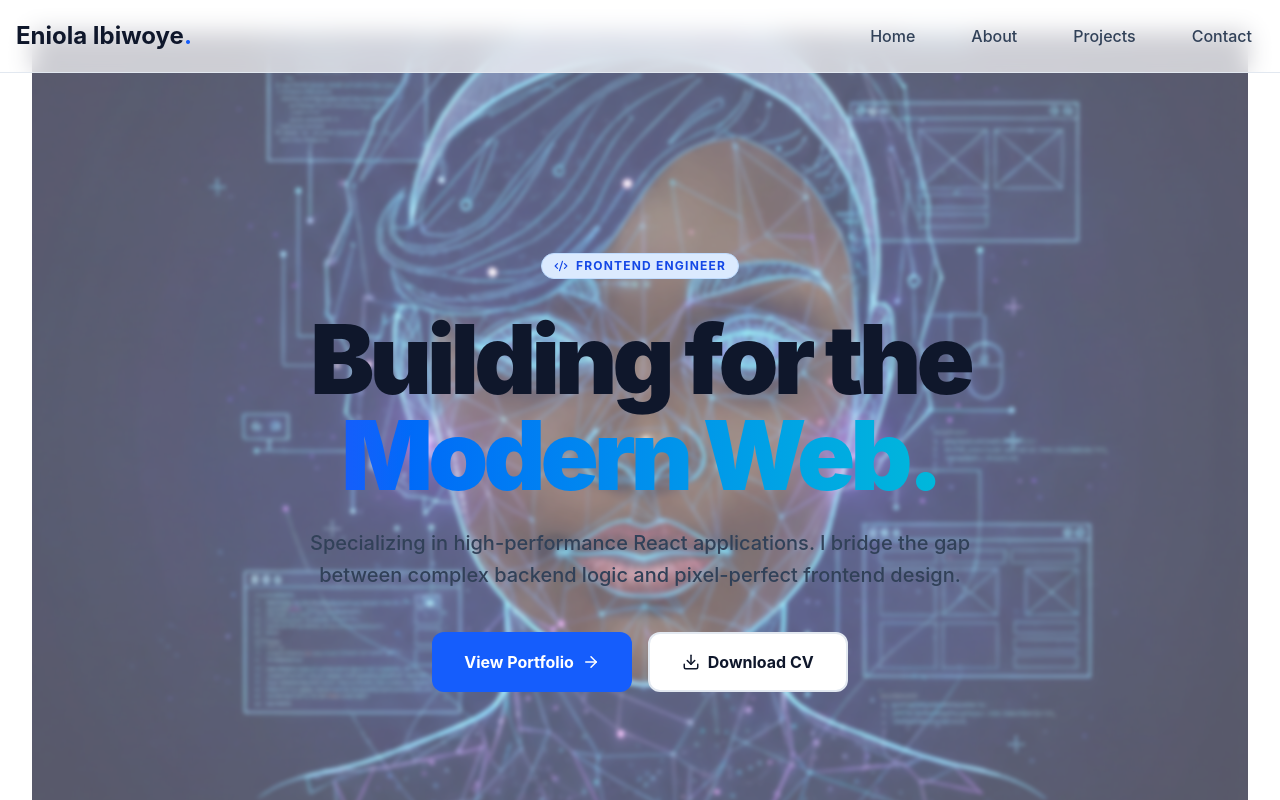
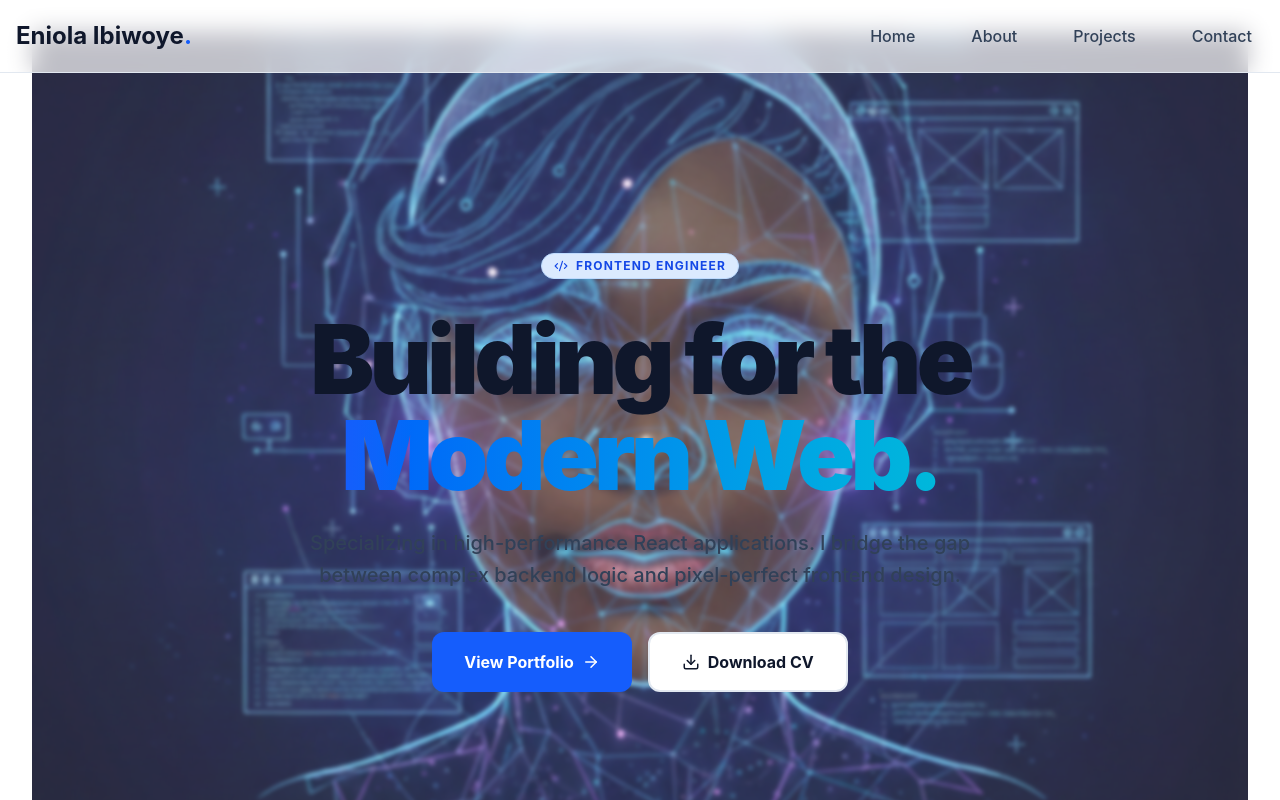
Before and after one commit to Niwani/my-portfolio, a React (Vite) app: page / in a window 1280 px wide. Shown: the top 800 px of the page. Built offline with nearby package versions, Linux system fonts and the light colour scheme.

Commit message:
feat: complete portfolio v1.0 and optimize assets

```diff
--- a/src/components/Hero.jsx
+++ b/src/components/Hero.jsx
@@ -16,8 +16,8 @@
           backgroundRepeat: 'no-repeat'
         }}
       >
-        {/* Overlay: White/30% in Light Mode (for dark text), Dark/80% in Dark Mode (for white text) */}
-        <div className="absolute inset-0 bg-white/30 dark:bg-slate-950/80 backdrop-blur-[2px]"></div>
+        {/* Overlay: White/10% in Light Mode, Dark/40% in Dark Mode */}
+        <div className="absolute inset-0 bg-white/10 dark:bg-slate-950/40 backdrop-blur-[2px]"></div>
       </div>
 
       <div className="container mx-auto px-6 relative z-10">
```
